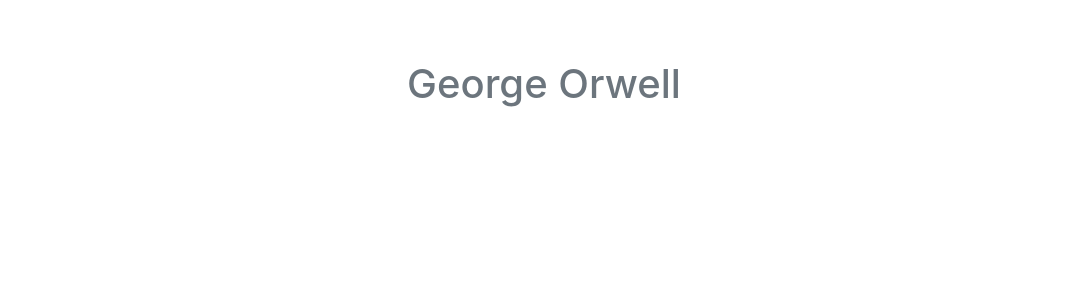
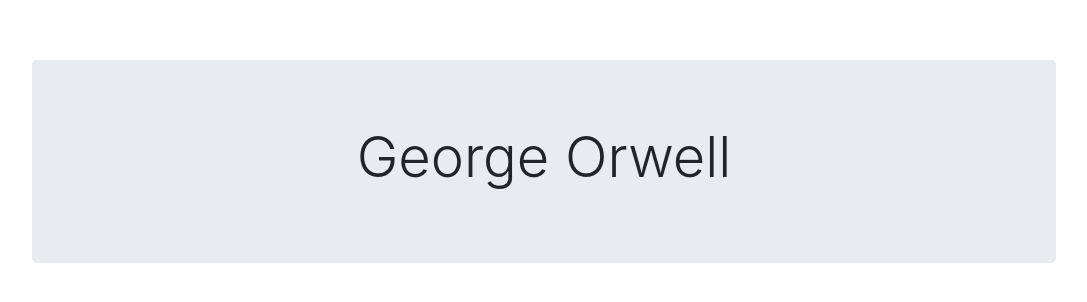
Before and after one commit to AidanMaldonado/orwellTribute, a plain HTML site: page index.html in a window 1280 px wide. Shown: the whole page, without its empty margins (96-1183 px from the left). Drawn offline with nearby package versions, Linux system fonts and the light colour scheme.

Commit message:
Updated basic design
Utilized Jumbotron instead of Col

```diff
--- a/css/style.css
+++ b/css/style.css
@@ -1,3 +1,8 @@
 body {
   margin-top: 60px;
 }
+
+.jumbotron {
+  margin-left: 10%;
+  margin-right: 10%;
+}
--- a/index.html
+++ b/index.html
@@ -12,17 +12,10 @@
     <title>George Orwell</title>
   </head>
   <body>
-    <div class="container text-center">
-      <div class="row justify-content-md-center">
-        <div class="col col-lg-2">
-        </div>
-        <div class="col-md-auto">
-          <h1 class="text-secondary">George Orwell</h1>
-        </div>
-        <div class="col col-lg-2">
-        </div>
-      </div>
+    <div class="jumbotron text-center">
+      <h1 class="display-4">George Orwell</h1>
     </div>
+
 
     <!-- jQuery first, then Popper.js, then Bootstrap JS -->
     <script src="https://code.jquery.com/jquery-3.3.1.slim.min.js" integrity="sha384-q8i/X+965DzO0rT7abK41JStQIAqVgRVzpbzo5smXKp4YfRvH+8abtTE1Pi6jizo" crossorigin="anonymous"></script>
```
